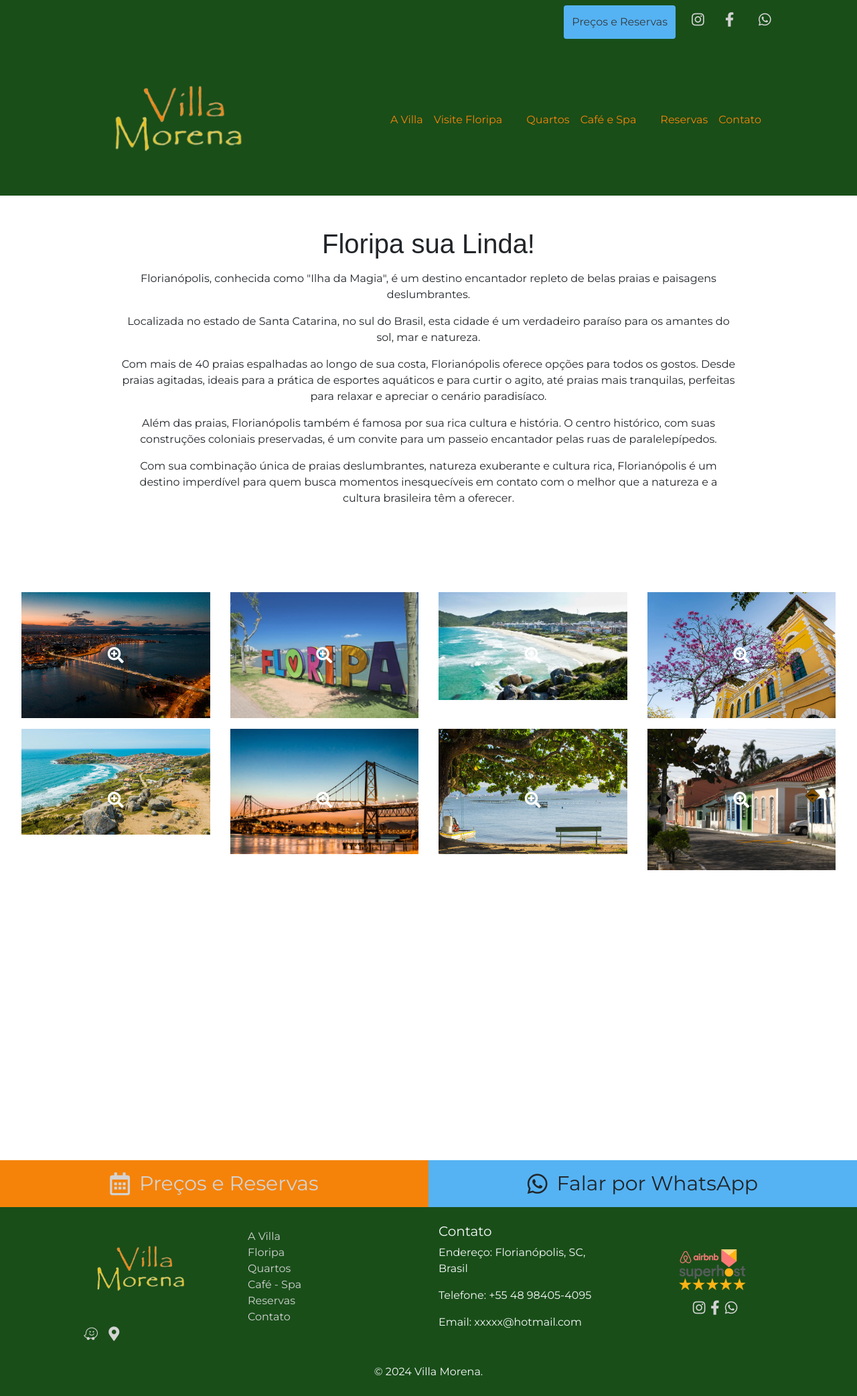
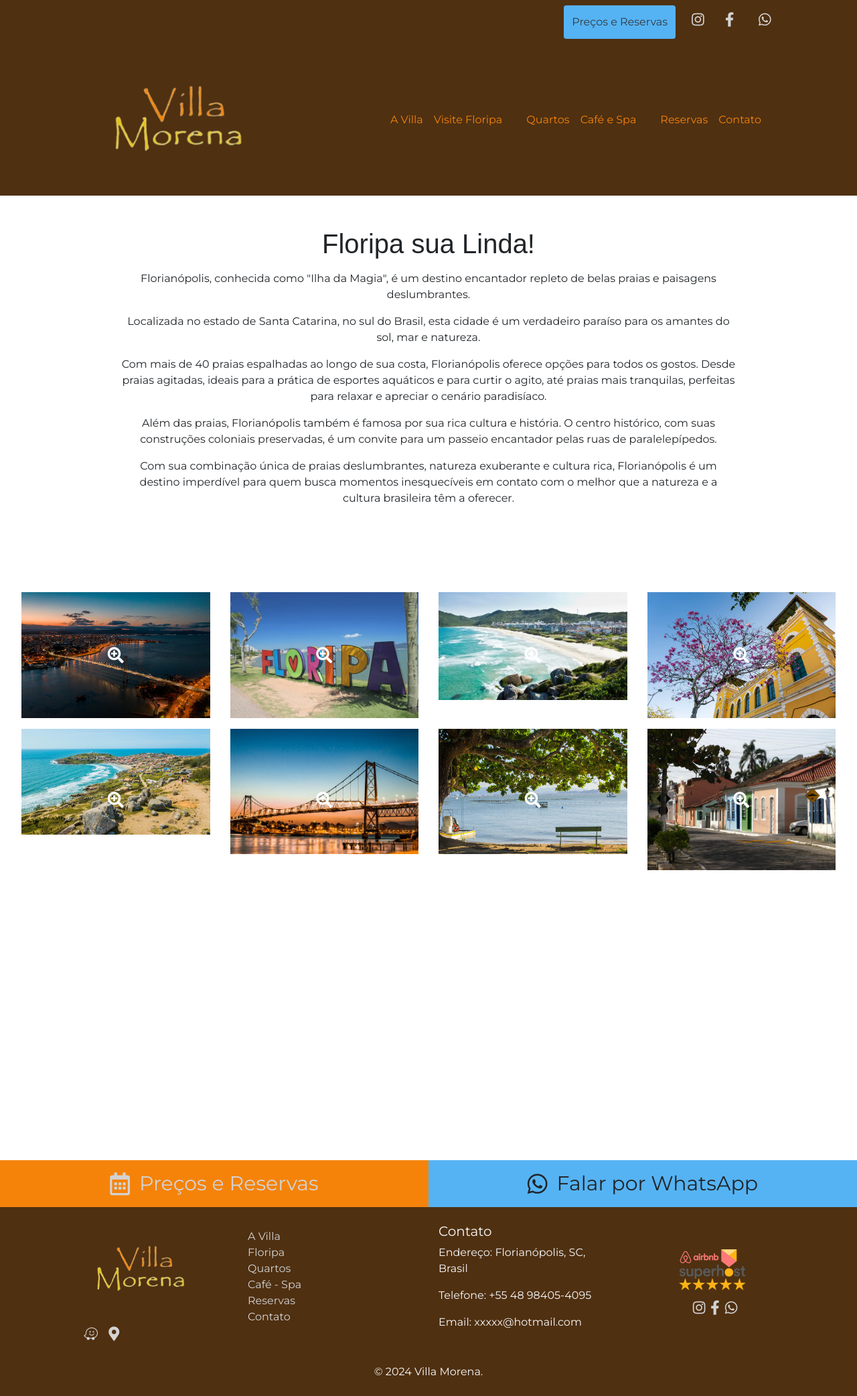
Before and after one commit to memakingbeats/Callih, a plain HTML site: page Floripa/floripa.html in a window 1280 px wide. Shown: the whole page at 67% size. Drawn offline with nearby package versions, Linux system fonts and the light colour scheme; files whose address does not match are found by name; a web font is replaced by a local one.

Commit message:
cors marrom teste

```diff
--- a/Floripa/floripa.html
+++ b/Floripa/floripa.html
@@ -36,7 +36,7 @@
     <body>
         <nav
             class="navbar navbar-expand-lg navbar-light"
-            style="background-color: #194e19"
+            style="background-color: #4f3011"
         >
             <div class="container">
                 <!-- Right side content -->
@@ -88,7 +88,7 @@
         </nav>
         <nav
             class="navbar navbar-expand-lg navbar-light navbar-toggleable-md"
-            style="background-color: #194e19"
+            style="background-color: #4f3011"
         >
             <div class="container">
                 <!-- Logo -->
@@ -376,7 +376,7 @@
             </div>
         </div>
 
-        <footer class="text-light" style="background-color: #194e19">
+        <footer class="text-light" style="background-color: #4f3011">
             <div class="container py-4 footer">
                 <div class="row">
                     <!-- Primeira Coluna - Logo e ícones de localização -->
@@ -490,7 +490,7 @@
 
         <div
             class="text-light text-center py-2"
-            style="background-color: #194e19"
+            style="background-color: #4f3011"
         >
             <p>&copy; 2024 Villa Morena.</p>
         </div>
```
Also changed, not shown: index.html (+4 -4 lines).
